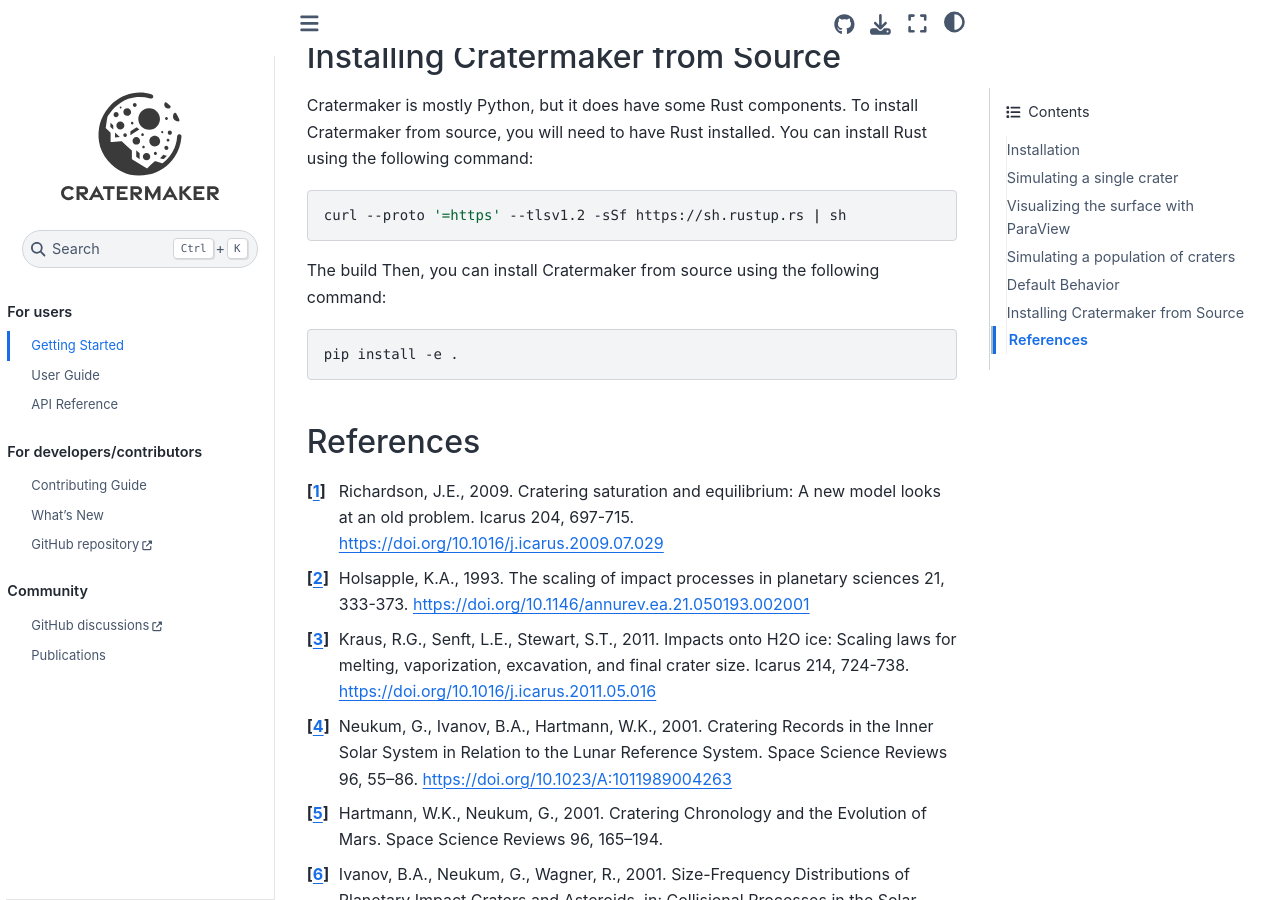
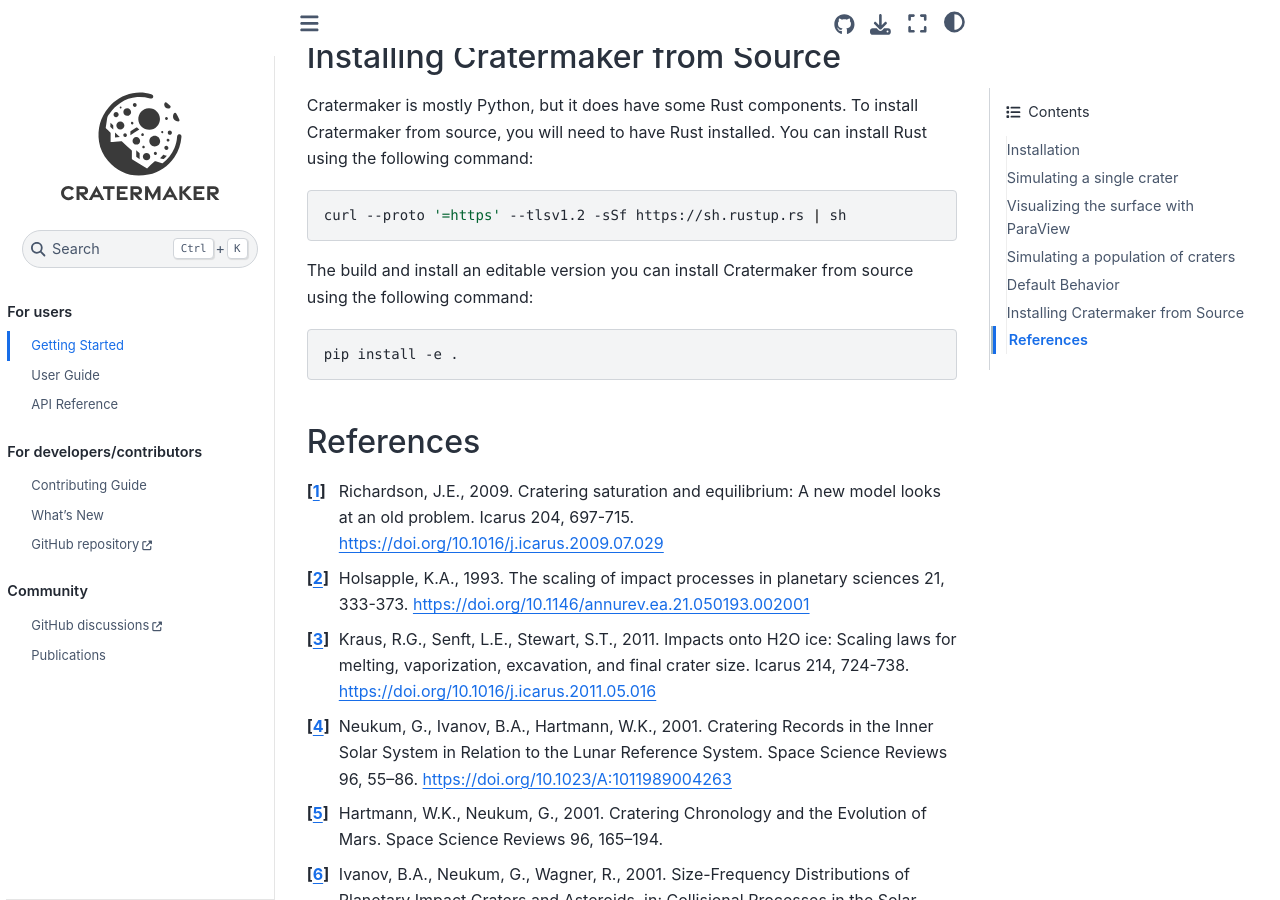
Before and after one commit to MintonGroup/cratermaker, a Sphinx documentation site: the page built from docs/getting-started-guide/index.rst, in a window 1280 px wide and 900 px high, scrolled down 4640 px. Built offline with Sphinx 7.4.7 and the Sphinx Book theme 1.1.4, drawn with Linux system fonts in a browser that asks for light colours; the version number is read from the project's files by our own code.

Commit message:
Fixed typo

```diff
--- a/docs/getting-started-guide/index.rst
+++ b/docs/getting-started-guide/index.rst
@@ -103,7 +103,7 @@ Cratermaker is mostly Python, but it does have some Rust components. To install
 
     curl --proto '=https' --tlsv1.2 -sSf https://sh.rustup.rs | sh
 
-The build Then, you can install Cratermaker from source using the following command:
+The build and install an editable version  you can install Cratermaker from source using the following command:
 
 .. code-block:: bash
 
```
